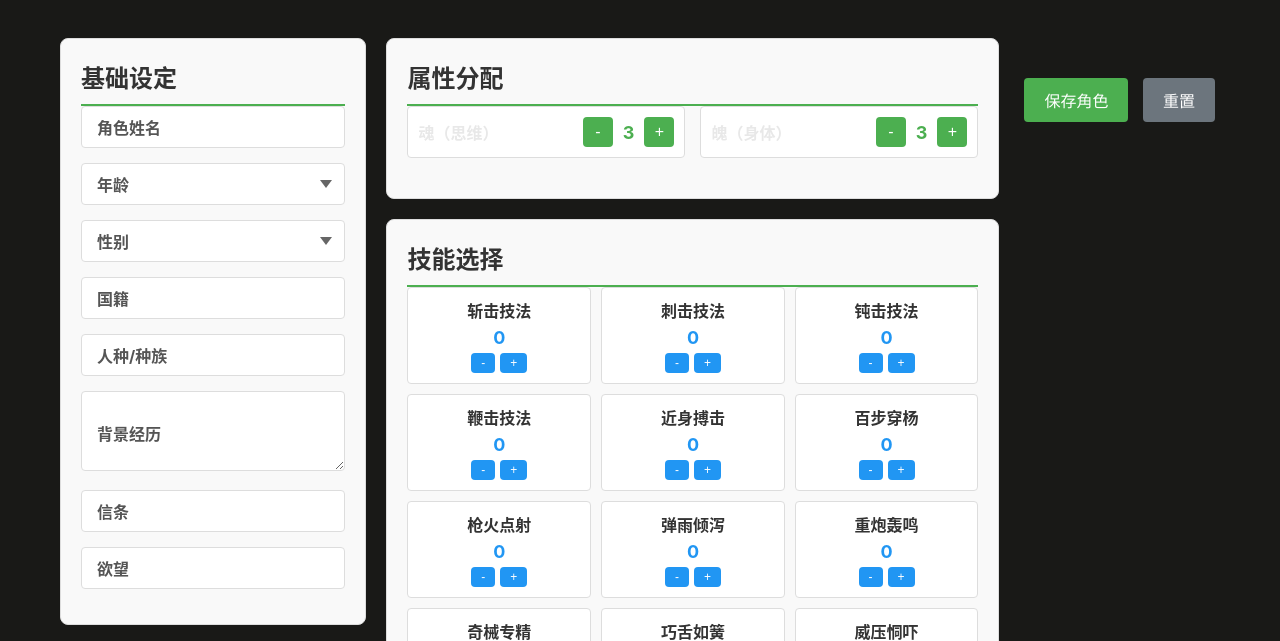
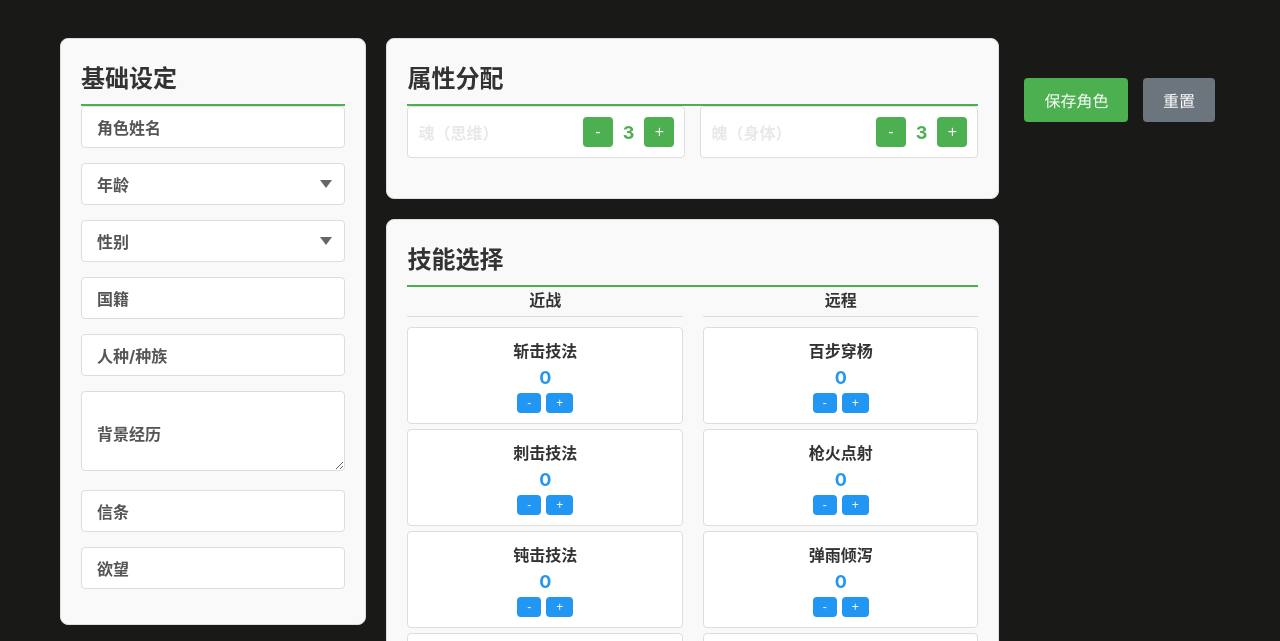
Before and after one commit to Glyphite/readnotes, a plain HTML site: page actor survey report/角色创建.html in a window 1280 px wide. Shown: the part 100-741 px from the top of the page. Drawn offline with Linux system fonts and the light colour scheme.

Commit message:
空提交：触发同步

```diff
--- a/actor survey report/角色创建.html
+++ b/actor survey report/角色创建.html
@@ -188,10 +188,31 @@
       flex: 0 0 auto;
     }
 
+    .skill-categories {
+      display: flex;
+      gap: 20px;
+      flex-wrap: wrap;
+    }
+
+    .skill-category {
+      flex: 1;
+      min-width: 200px;
+    }
+
+    .skill-category h4 {
+      font-size: 16px;
+      font-weight: bold;
+      margin-bottom: 10px;
+      color: #333;
+      text-align: center;
+      border-bottom: 1px solid #ddd;
+      padding-bottom: 5px;
+    }
+
     .skill-grid {
       display: grid;
-      grid-template-columns: repeat(auto-fill, minmax(150px, 1fr));
-      gap: 10px;
+      grid-template-columns: 1fr;
+      gap: 5px;
       margin-bottom: 20px;
     }
 
@@ -413,8 +434,8 @@
       <!-- 技能选择 -->
       <div class="creator-section">
         <h2>技能选择</h2>
-        <div class="skill-grid" id="skill-grid">
-          <!-- 技能列表将通过JavaScript动态加载 -->
+        <div class="skill-categories" id="skill-categories">
+          <!-- 技能分类将通过JavaScript动态加载 -->
         </div>
       </div>
 
@@ -496,31 +517,47 @@
       { id: 6, name: '健忘', price: 3, description: '你的记忆就像金鱼，只有短期记忆。活到老，学到老，然后忘到老。' }
     ];
 
+    // 技能分类
+    const categories = [
+      { name: '近战', skills: ['斩击技法', '刺击技法', '钝击技法', '鞭击技法', '近身搏击'] },
+      { name: '远程', skills: ['百步穿杨', '枪火点射', '弹雨倾泻', '重炮轰鸣', '奇械专精'] },
+      { name: '探索', skills: ['巧舌如簧', '威压恫吓', '明见万里', '故纸寻踪', '明心见性'] },
+      { name: '交互', skills: ['妙手回春', '蛇行鳞潜', '鬼蜮伎俩', '机动驾驶', '运动自如'] },
+      { name: '知识', skills: ['械理洞明', '博古通今', '万物生息', '金石药理', '数据思维'] }
+    ];
+
     // 初始化
     function init() {
+      loadSkillCategories();
       loadTalents();
-      loadSkills();
       updatePointsDisplay();
       bindEvents();
     }
 
-    // 加载技能列表
-    function loadSkills() {
-      const skillGrid = document.getElementById('skill-grid');
-      skillGrid.innerHTML = '';
+    // 加载技能分类
+    function loadSkillCategories() {
+      const container = document.getElementById('skill-categories');
+      container.innerHTML = '';
 
-      Object.keys(character.skills).forEach(skillName => {
-        const skillItem = document.createElement('div');
-        skillItem.className = 'skill-item';
-        skillItem.innerHTML = `
-          <div class="skill-name">${skillName}</div>
-          <div class="skill-level" id="skill-${skillName.replace(/\s/g, '-')}">${character.skills[skillName]}</div>
-          <div class="skill-controls">
-            <button onclick="adjustSkill('${skillName}', -1)">-</button>
-            <button onclick="adjustSkill('${skillName}', 1)">+</button>
+      categories.forEach(cat => {
+        const categoryDiv = document.createElement('div');
+        categoryDiv.className = 'skill-category';
+        categoryDiv.innerHTML = `
+          <h4>${cat.name}</h4>
+          <div class="skill-grid">
+            ${cat.skills.map(skill => `
+              <div class="skill-item">
+                <div class="skill-name">${skill}</div>
+                <div class="skill-level" id="skill-${skill.replace(/\s/g, '-')}">${character.skills[skill]}</div>
+                <div class="skill-controls">
+                  <button onclick="adjustSkill('${skill}', -1)">-</button>
+                  <button onclick="adjustSkill('${skill}', 1)">+</button>
+                </div>
+              </div>
+            `).join('')}
           </div>
         `;
-        skillGrid.appendChild(skillItem);
+        container.appendChild(categoryDiv);
       });
     }
 
```
